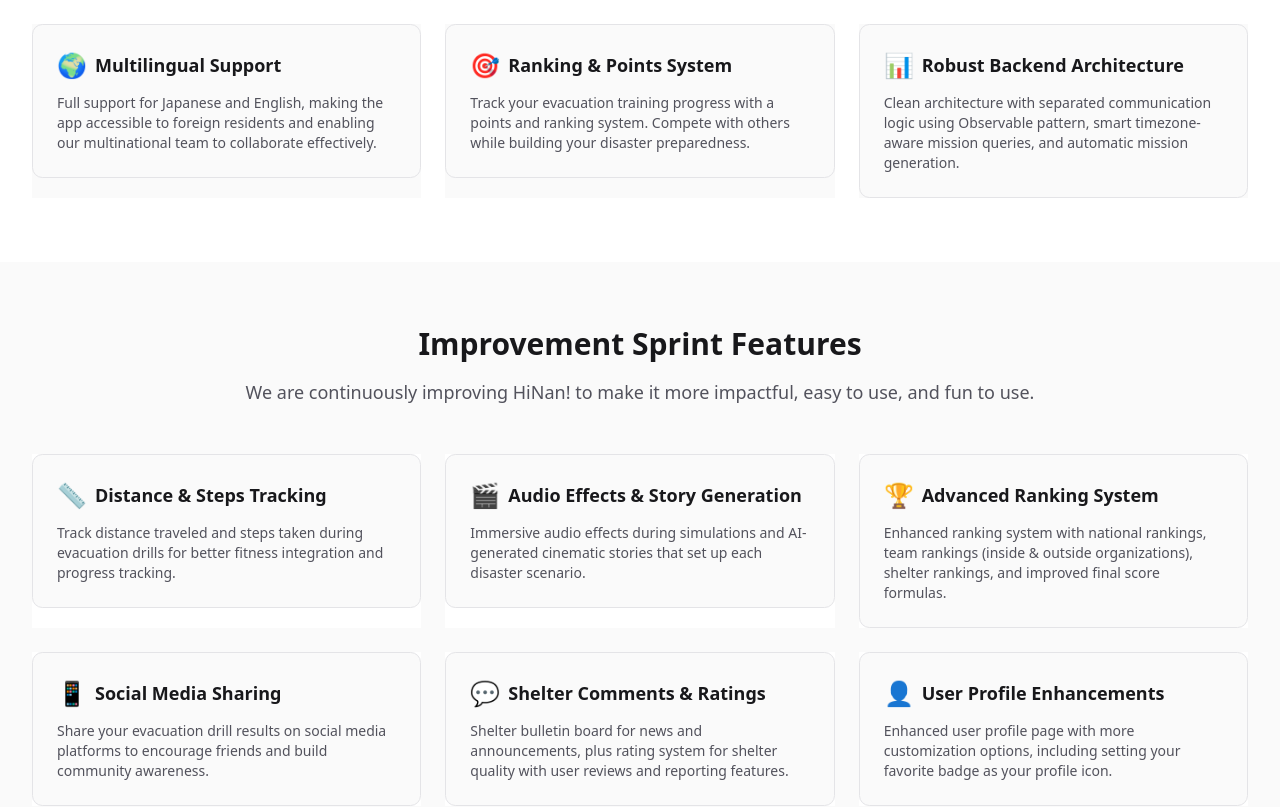
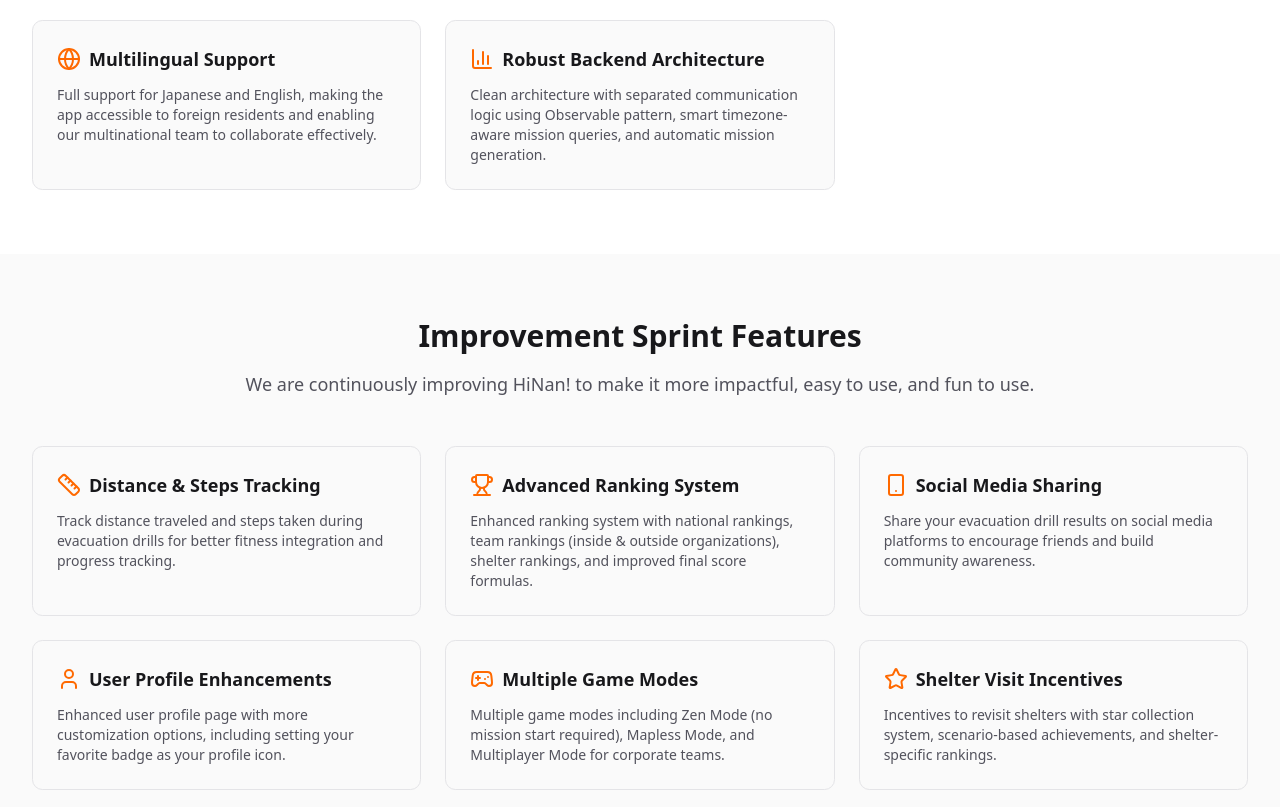
Before and after one commit to jphacks/tk_a_2505, a Next.js app in the folder web/: page /en/demo in a window 1280 px wide. Shown: the part 1170-1977 px from the top of the page. Built offline with nearby package versions, Linux system fonts and the light colour scheme.

Commit message:
update: emoji -> lucide react

```diff
--- a/web/app/[locale]/about/DataSourceCard.tsx
+++ b/web/app/[locale]/about/DataSourceCard.tsx
@@ -1,18 +1,4 @@
-const ExternalLinkIcon = () => (
-  <svg
-    className="h-3.5 w-3.5"
-    fill="none"
-    stroke="currentColor"
-    viewBox="0 0 24 24"
-  >
-    <path
-      strokeLinecap="round"
-      strokeLinejoin="round"
-      strokeWidth={2}
-      d="M10 6H6a2 2 0 00-2 2v10a2 2 0 002 2h10a2 2 0 002-2v-4M14 4h6m0 0v6m0-6L10 14"
-    />
-  </svg>
-);
+import { ExternalLink, LucideIcon } from "lucide-react";
 
 type Link = {
   label: string;
@@ -20,14 +6,14 @@ type Link = {
 };
 
 type DataSourceCardProps = {
-  icon: string;
+  icon: LucideIcon;
   title: string;
   description: string;
   links: Link[];
 };
 
 export function DataSourceCard({
-  icon,
+  icon: Icon,
   title,
   description,
   links,
@@ -35,7 +21,7 @@ export function DataSourceCard({
   return (
     <div className="rounded-xl border border-zinc-200 bg-linear-to-br from-zinc-50 to-white p-6 dark:border-zinc-800 dark:from-zinc-900 dark:to-zinc-950">
       <div className="mb-4 flex items-center gap-3">
-        <span className="text-2xl">{icon}</span>
+        <Icon className="h-6 w-6 text-orange-500" />
         <h3 className="text-lg font-semibold text-zinc-900 dark:text-white">
           {title}
         </h3>
@@ -53,7 +39,7 @@ export function DataSourceCard({
             className="inline-flex items-center gap-2 text-sm font-medium text-orange-600 transition-colors hover:text-orange-700 dark:text-orange-400 dark:hover:text-orange-300"
           >
             {link.label}
-            <ExternalLinkIcon />
+            <ExternalLink className="h-3.5 w-3.5" />
           </a>
         ))}
       </div>
--- a/web/app/[locale]/about/page.tsx
+++ b/web/app/[locale]/about/page.tsx
@@ -2,6 +2,7 @@ import { setRequestLocale, getTranslations } from "next-intl/server";
 import { TeamMemberCard } from "./TeamMemberCard";
 import { DataSourceCard } from "./DataSourceCard";
 import { TechStackCard } from "./TechStackCard";
+import { Building2, Bot, LucideIcon } from "lucide-react";
 
 type Props = {
   params: Promise<{ locale: string }>;
@@ -74,11 +75,11 @@ export default async function AboutPage({ params }: Props) {
   // Data sources configuration
   const dataSourcesConfig = [
     {
-      icon: "🏛️",
+      icon: Building2,
       links: [{ label: "visitWebsite", url: "https://www.gsi.go.jp/" }],
     },
     {
-      icon: "🤖",
+      icon: Bot,
       links: [
         { label: "Gemini API", url: "https://ai.google.dev/gemini-api" },
         { label: "Flux.1", url: "https://blackforestlabs.ai/" },
--- a/web/app/[locale]/demo/FeatureCard.tsx
+++ b/web/app/[locale]/demo/FeatureCard.tsx
@@ -1,14 +1,20 @@
+import { LucideIcon } from "lucide-react";
+
 type FeatureCardProps = {
-  icon: string;
+  icon: LucideIcon;
   title: string;
   description: string;
 };
 
-export function FeatureCard({ icon, title, description }: FeatureCardProps) {
+export function FeatureCard({
+  icon: Icon,
+  title,
+  description,
+}: FeatureCardProps) {
   return (
-    <div className="rounded-lg border border-zinc-200 bg-zinc-50 p-6 dark:border-zinc-800 dark:bg-zinc-950">
+    <div className="h-full w-full rounded-lg border border-zinc-200 bg-zinc-50 p-6 dark:border-zinc-800 dark:bg-zinc-950">
       <div className="mb-3 flex items-center gap-2">
-        <span className="text-2xl">{icon}</span>
+        <Icon className="h-6 w-6 text-orange-500" />
         <h3 className="text-lg font-semibold text-zinc-900 dark:text-white">
           {title}
         </h3>
--- a/web/app/[locale]/demo/FeatureSection.tsx
+++ b/web/app/[locale]/demo/FeatureSection.tsx
@@ -1,7 +1,8 @@
 import { FeatureCard } from "./FeatureCard";
+import { LucideIcon } from "lucide-react";
 
 type Feature = {
-  icon: string;
+  icon: LucideIcon;
   title: string;
   description: string;
 };
@@ -24,11 +25,6 @@ export function FeatureSection({
       ? "bg-white dark:bg-zinc-900"
       : "bg-zinc-50 dark:bg-black";
 
-  const cardBgClass =
-    variant === "light"
-      ? "bg-zinc-50 dark:bg-zinc-950"
-      : "bg-white dark:bg-zinc-900";
-
   return (
     <section className={`${bgClass} py-16`}>
       <div className="mx-auto max-w-7xl px-4 sm:px-6 lg:px-8">
@@ -43,13 +39,12 @@ export function FeatureSection({
 
         <div className="grid gap-6 md:grid-cols-2 lg:grid-cols-3">
           {features.map((feature, index) => (
-            <div key={index} className={cardBgClass}>
-              <FeatureCard
-                icon={feature.icon}
-                title={feature.title}
-                description={feature.description}
-              />
-            </div>
+            <FeatureCard
+              key={index}
+              icon={feature.icon}
+              title={feature.title}
+              description={feature.description}
+            />
           ))}
         </div>
       </div>
--- a/web/app/[locale]/demo/page.tsx
+++ b/web/app/[locale]/demo/page.tsx
@@ -1,5 +1,20 @@
 import { setRequestLocale, getTranslations } from "next-intl/server";
 import { FeatureSection } from "./FeatureSection";
+import {
+  Map,
+  Award,
+  Bot,
+  Globe,
+  BarChart3,
+  Ruler,
+  Trophy,
+  Smartphone,
+  User,
+  Gamepad2,
+  Star,
+  Users,
+  MapPin,
+} from "lucide-react";
 
 type Props = {
   params: Promise<{ locale: string }>;
@@ -12,12 +27,11 @@ export default async function DemoPage({ params }: Props) {
 
   // Hack Day Features
   const hackDayFeatures = [
-    { icon: "🗺️", key: 1 },
-    { icon: "🏅", key: 2 },
-    { icon: "🤖", key: 3 },
-    { icon: "🌍", key: 4 },
-    { icon: "🎯", key: 5 },
-    { icon: "📊", key: 6 },
+    { icon: Map, key: 1 },
+    { icon: Award, key: 2 },
+    { icon: Bot, key: 3 },
+    { icon: Globe, key: 4 },
+    { icon: BarChart3, key: 6 },
   ].map((f) => ({
     icon: f.icon,
     title: t(`hackFeature${f.key}Title`),
@@ -26,16 +40,14 @@ export default async function DemoPage({ params }: Props) {
 
   // Improvement Sprint Features
   const improvementFeatures = [
-    { icon: "📏", key: 1 },
-    { icon: "🎬", key: 2 },
-    { icon: "🏆", key: 3 },
-    { icon: "📱", key: 4 },
-    { icon: "💬", key: 5 },
-    { icon: "👤", key: 6 },
-    { icon: "🎮", key: 7 },
-    { icon: "⭐", key: 8 },
-    { icon: "👥", key: 9 },
-    { icon: "🗺️", key: 10 },
+    { icon: Ruler, key: 1 },
+    { icon: Trophy, key: 3 },
+    { icon: Smartphone, key: 4 },
+    { icon: User, key: 6 },
+    { icon: Gamepad2, key: 7 },
+    { icon: Star, key: 8 },
+    { icon: Users, key: 9 },
+    { icon: MapPin, key: 10 },
   ].map((f) => ({
     icon: f.icon,
     title: t(`improvementFeature${f.key}Title`),
--- a/web/app/[locale]/page.tsx
+++ b/web/app/[locale]/page.tsx
@@ -3,6 +3,7 @@ import Link from "next/link";
 import { setRequestLocale, getTranslations } from "next-intl/server";
 import { assetPrefix } from "@/lib/asset-prefix";
 import { Button } from "@/components/ui/button";
+import { House, Gamepad2, PersonStanding } from "lucide-react";
 
 type Props = {
   params: Promise<{ locale: string }>;
@@ -84,9 +85,9 @@ export default async function Home({ params }: Props) {
             </p>
           </div>
           <div className="mt-12 grid gap-8 md:grid-cols-3">
-            <div className="rounded-lg border border-zinc-200 bg-zinc-50 p-6 dark:border-zinc-800 dark:bg-zinc-950">
-              <div className="mb-4 flex h-12 w-12 items-center justify-center rounded-lg bg-orange-500 text-2xl text-white">
-                🏠
+            <div className="w-full rounded-lg border border-zinc-200 bg-zinc-50 p-6 dark:border-zinc-800 dark:bg-zinc-950">
+              <div className="mb-4 flex h-12 w-12 items-center justify-center rounded-lg bg-orange-500">
+                <House className="h-6 w-6 text-white" />
               </div>
               <h3 className="mb-2 text-xl font-semibold text-zinc-900 dark:text-white">
                 {t("feature1Title")}
@@ -95,9 +96,9 @@ export default async function Home({ params }: Props) {
                 {t("feature1Description")}
               </p>
             </div>
-            <div className="rounded-lg border border-zinc-200 bg-zinc-50 p-6 dark:border-zinc-800 dark:bg-zinc-950">
-              <div className="mb-4 flex h-12 w-12 items-center justify-center rounded-lg bg-orange-500 text-2xl text-white">
-                🎮
+            <div className="w-full rounded-lg border border-zinc-200 bg-zinc-50 p-6 dark:border-zinc-800 dark:bg-zinc-950">
+              <div className="mb-4 flex h-12 w-12 items-center justify-center rounded-lg bg-orange-500">
+                <Gamepad2 className="h-6 w-6 text-white" />
               </div>
               <h3 className="mb-2 text-xl font-semibold text-zinc-900 dark:text-white">
                 {t("feature2Title")}
@@ -106,9 +107,9 @@ export default async function Home({ params }: Props) {
                 {t("feature2Description")}
               </p>
             </div>
-            <div className="rounded-lg border border-zinc-200 bg-zinc-50 p-6 dark:border-zinc-800 dark:bg-zinc-950">
-              <div className="mb-4 flex h-12 w-12 items-center justify-center rounded-lg bg-orange-500 text-2xl text-white">
-                🚶
+            <div className="w-full rounded-lg border border-zinc-200 bg-zinc-50 p-6 dark:border-zinc-800 dark:bg-zinc-950">
+              <div className="mb-4 flex h-12 w-12 items-center justify-center rounded-lg bg-orange-500">
+                <PersonStanding className="h-6 w-6 text-white" />
               </div>
               <h3 className="mb-2 text-xl font-semibold text-zinc-900 dark:text-white">
                 {t("feature3Title")}
--- a/web/messages/en.json
+++ b/web/messages/en.json
@@ -45,22 +45,16 @@
     "hackFeature3Title": "AI Scenario Generation",
     "hackFeature4Description": "Full support for Japanese and English, making the app accessible to foreign residents and enabling our multinational team to collaborate effectively.",
     "hackFeature4Title": "Multilingual Support",
-    "hackFeature5Description": "Track your evacuation training progress with a points and ranking system. Compete with others while building your disaster preparedness.",
-    "hackFeature5Title": "Ranking & Points System",
     "hackFeature6Description": "Clean architecture with separated communication logic using Observable pattern, smart timezone-aware mission queries, and automatic mission generation.",
     "hackFeature6Title": "Robust Backend Architecture",
     "improvementFeature10Description": "Display generated badges as icons on the map, making it easier to identify and collect badges from different shelters.",
     "improvementFeature10Title": "Badge Map Icons",
     "improvementFeature1Description": "Track distance traveled and steps taken during evacuation drills for better fitness integration and progress tracking.",
     "improvementFeature1Title": "Distance & Steps Tracking",
-    "improvementFeature2Description": "Immersive audio effects during simulations and AI-generated cinematic stories that set up each disaster scenario.",
-    "improvementFeature2Title": "Audio Effects & Story Generation",
     "improvementFeature3Description": "Enhanced ranking system with national rankings, team rankings (inside & outside organizations), shelter rankings, and improved final score formulas.",
     "improvementFeature3Title": "Advanced Ranking System",
     "improvementFeature4Description": "Share your evacuation drill results on social media platforms to encourage friends and build community awareness.",
     "improvementFeature4Title": "Social Media Sharing",
-    "improvementFeature5Description": "Shelter bulletin board for news and announcements, plus rating system for shelter quality with user reviews and reporting features.",
-    "improvementFeature5Title": "Shelter Comments & Ratings",
     "improvementFeature6Description": "Enhanced user profile page with more customization options, including setting your favorite badge as your profile icon.",
     "improvementFeature6Title": "User Profile Enhancements",
     "improvementFeature7Description": "Multiple game modes including Zen Mode (no mission start required), Mapless Mode, and Multiplayer Mode for corporate teams.",
```
Also changed, not shown: web/messages/ja.json (+2 -8 lines).
